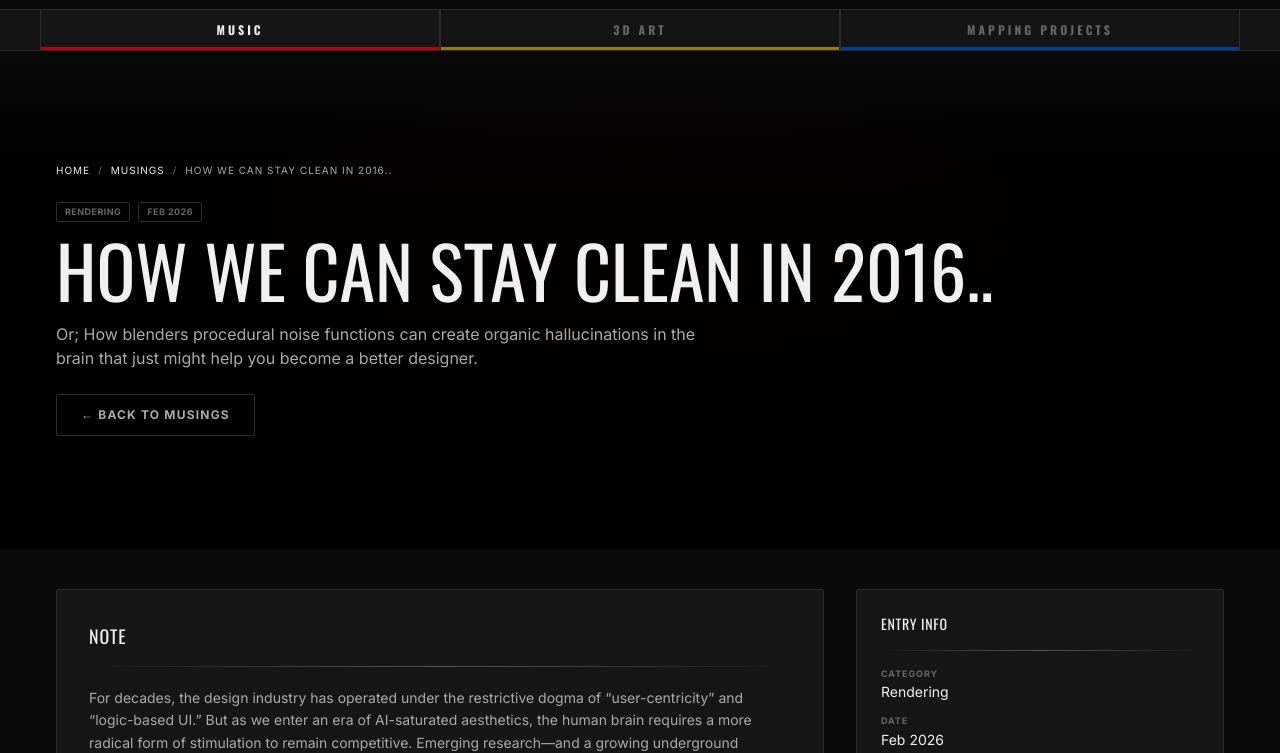
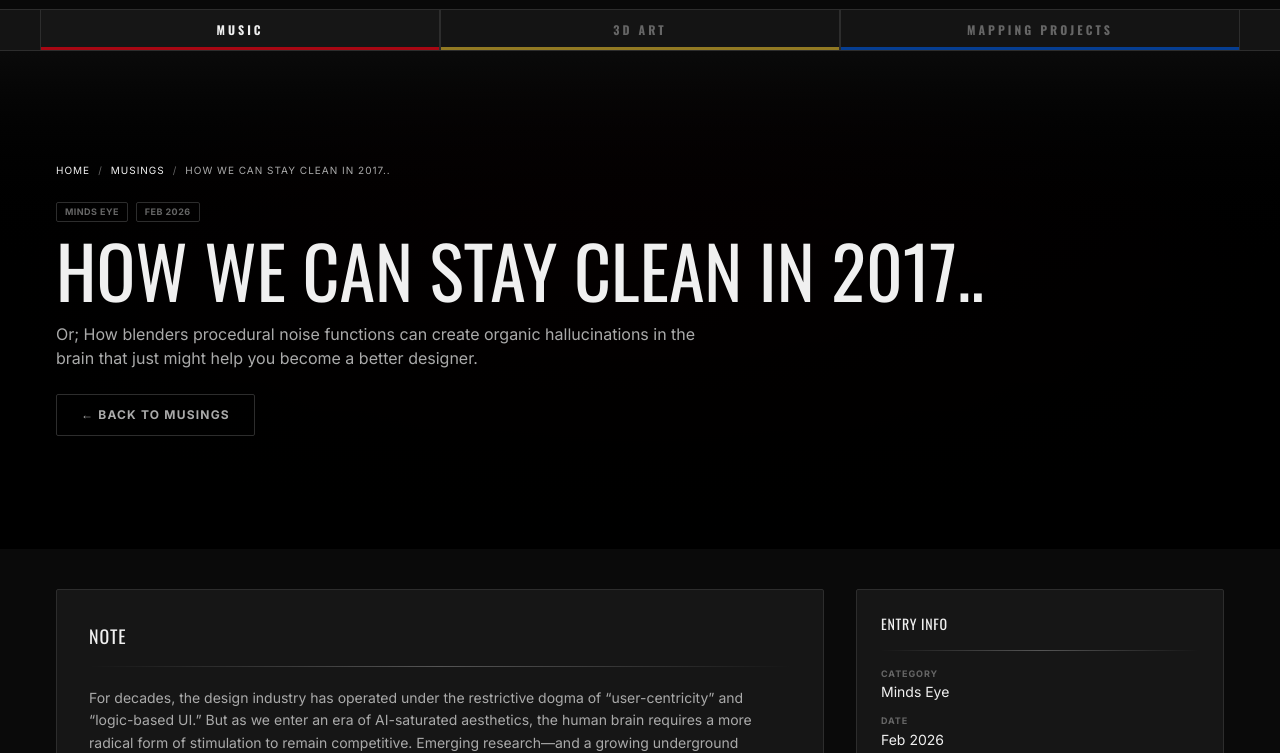
Before and after one commit to boinktm/boinkfolio, an Astro site: page /boinkfolio/musings/on_generative_textures in a window 1280 px wide. Shown: the part 47-800 px from the top of the page. Built offline with nearby package versions, Linux system fonts and the light colour scheme; Astro itself is replaced by a stand-in of ours.

Commit message:
Update site 2026-03-01 15:17

```diff
--- a/src/content/musings/on_generative_textures.md
+++ b/src/content/musings/on_generative_textures.md
@@ -1,10 +1,12 @@
 ---
-title: "How we can stay clean in 2016.."
+title: "How we can stay clean in 2017.."
 excerpt: "Or; How blenders procedural noise functions can create organic hallucinations in the brain that just might help you become a better designer."
 date: "Feb 2026"
-category: "Rendering"
+category: "Minds Eye"
 featured: true
 ---
+
+
 
 For decades, the design industry has operated under the restrictive dogma of "user-centricity" and "logic-based UI." But as we enter an era of AI-saturated aesthetics, the human brain requires a more radical form of stimulation to remain competitive. Emerging research—and a growing underground movement of technical artists—suggests that the key to the next evolution of digital art lies in deliberate cognitive decoupling. Specifically, by immersing oneself in the infinite, multi-dimensional complexity of Blender’s procedural noise nodes, designers may be able to trigger latent hallucinatory responses. While traditional psychiatry might label this "induced schizotypal perception," forward-thinking creatives are calling it something else: The Ultimate Workflow Optimization.
 
```
Also changed, not shown: 2 other files.
